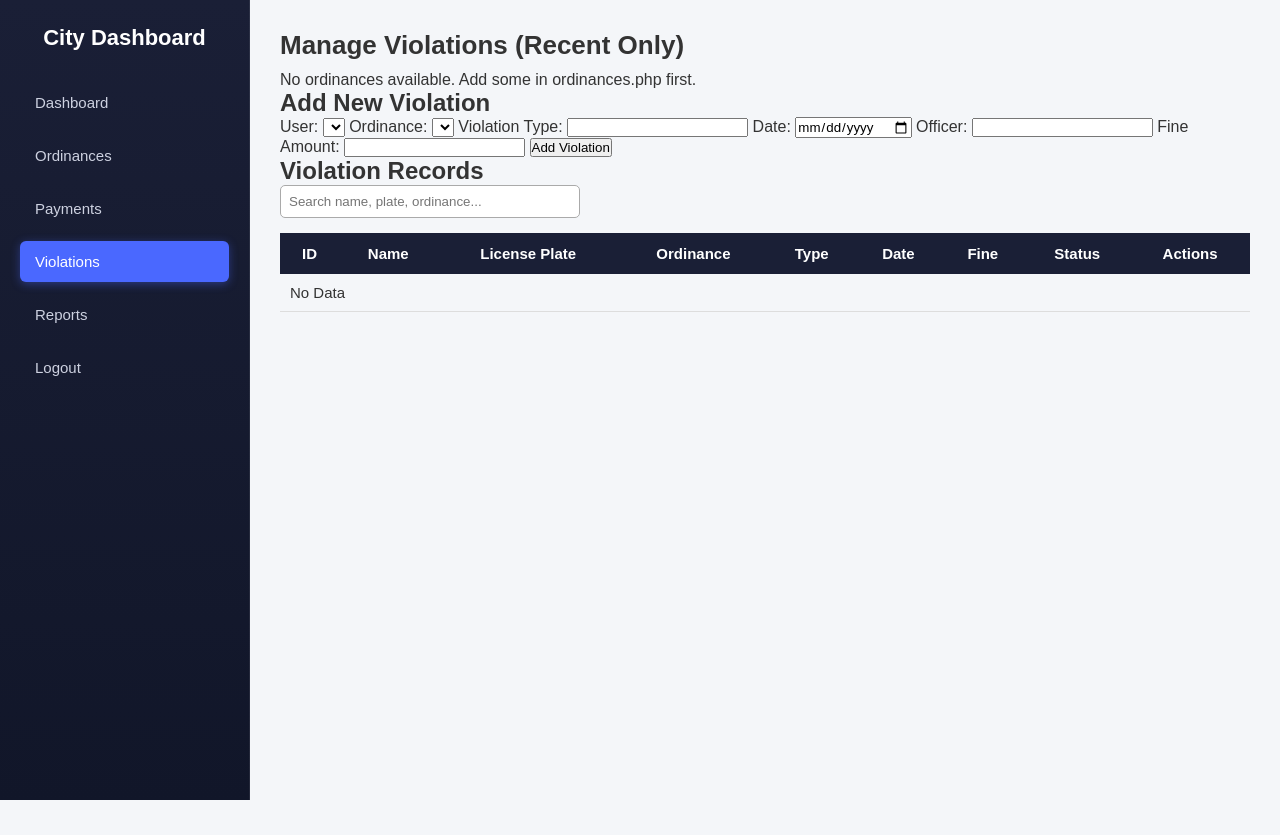
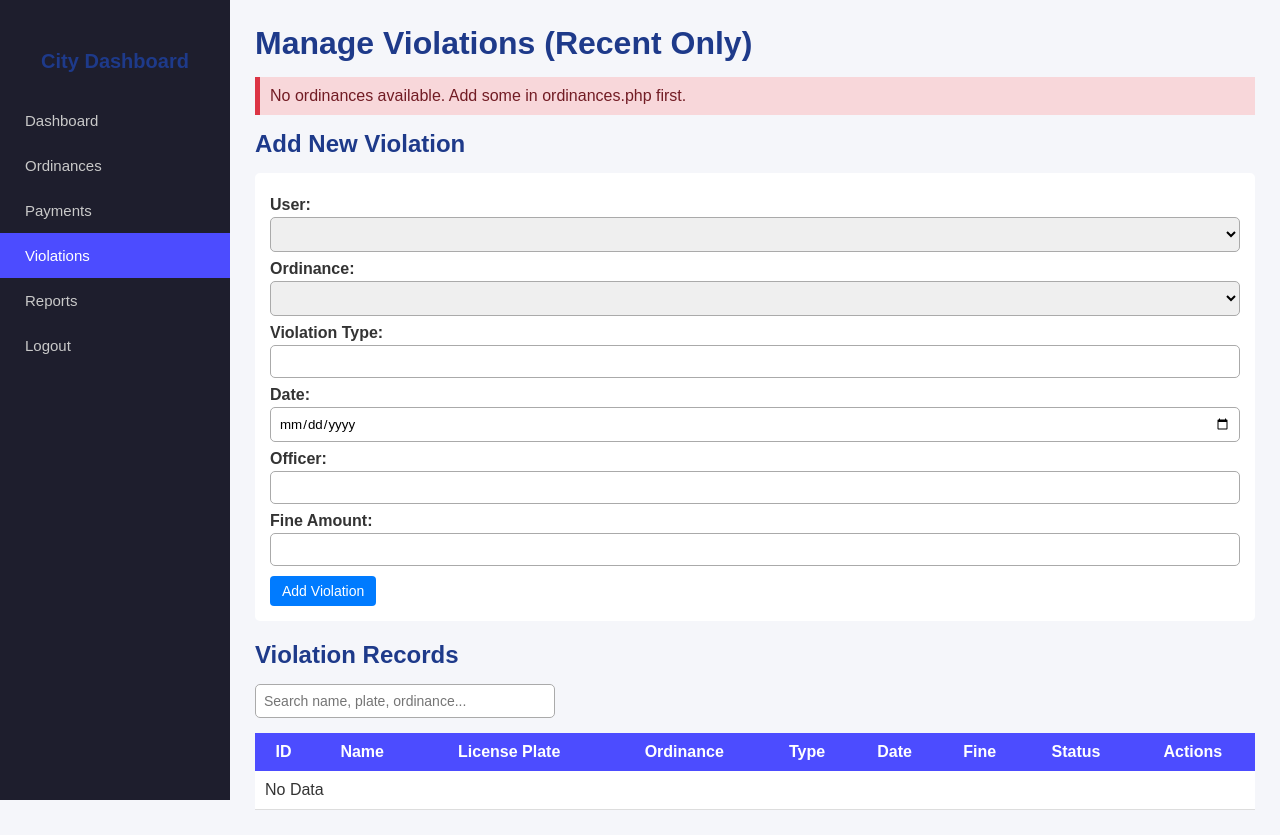
Before and after one commit to IsnajiInna/traffic, a PHP site: page /violations.php in a window 1280 px wide. Before the commit the page ends 800 px from the top, so only its background shows below. Run offline with PHP 8.4, Linux system fonts and the light colour scheme; the visitor is signed in with stand-in values (Sample User, id 1); data that the repository does not hold is empty.

Commit message:
Refactor CSS for layout and design improvements
Updated styles for sidebar, main content, and buttons.

```diff
--- a/traffic/style.css
+++ b/traffic/style.css
@@ -1,164 +1,304 @@
-/* ===== Global Reset ===== */
+/* ========== RESET ========== */
 * {
     margin: 0;
     padding: 0;
     box-sizing: border-box;
-    font-family: "Poppins", sans-serif;
+    font-family: Arial, sans-serif;
 }
 
 body {
-    background: #f4f6f9;
+    background: #f5f6fa;
+    display: flex;
     color: #333;
-    display: flex;
 }
 
-/* ===== Sidebar ===== */
+/* ========== SIDEBAR ========== */
 .sidebar {
-    width: 250px;
+    width: 230px;
     height: 100vh;
-    background: linear-gradient(180deg, #1a1f36, #111629);
+    background: #1e1e2d;
     color: #fff;
     position: fixed;
     top: 0;
     left: 0;
-    padding: 25px 20px;
-    border-right: 1px solid rgba(255,255,255,0.08);
+    padding-top: 50px;
     display: flex;
     flex-direction: column;
-    overflow-y: auto;
-    transition: 0.3s ease;
-    z-index: 100;
 }
 
 .sidebar h2 {
-    font-size: 22px;
     text-align: center;
+    font-size: 20px;
     margin-bottom: 25px;
-    font-weight: 600;
 }
 
 .sidebar a {
-    padding: 12px 15px;
-    margin: 6px 0;
+    padding: 14px 25px;
+    color: #c9c9c9;
     text-decoration: none;
-    color: #cdd1e0;
-    border-radius: 6px;
-    transition: 0.25s;
     font-size: 15px;
     display: block;
+    transition: 0.25s;
 }
 
-.sidebar a:hover {
-    background: rgba(74,104,255,0.2);
+.sidebar a:hover,
+.sidebar .active {
+    background: #4c4cff;
     color: #fff;
-    transform: translateX(4px);
 }
 
-.sidebar a.active {
-    background: #4a68ff;
-    color: #fff;
-    box-shadow: 0 2px 10px rgba(74,104,255,0.4);
+/* ========== MAIN CONTENT CONTAINERS ========== */
+.main-content, .container {
+    margin-left: 230px;
+    padding: 25px;
+    width: calc(100% - 230px);
 }
 
-/* Toggle for mobile */
-.toggle-btn {
-    display: none;
-    position: fixed;
-    top: 15px;
-    left: 15px;
-    font-size: 25px;
-    background: #4a68ff;
-    color: #fff;
-    padding: 8px 12px;
-    border-radius: 6px;
-    cursor: pointer;
-    z-index: 200;
+h1, h2, h3 {
+    margin-bottom: 15px;
+    color: #1e3a8a;
 }
 
-/* ===== Main Content ===== */
-.main-content {
-    margin-left: 250px;
-    width: calc(100% - 250px);
-    padding: 30px;
-    transition: 0.3s;
+/* ========== BUTTONS ========== */
+.btn, .button {
+    padding: 7px 12px;
+    border: none;
+    cursor: pointer;
+    background: #007bff;
+    color: white;
+    border-radius: 4px;
+    font-size: 14px;
+    text-decoration: none;
+    display: inline-block;
+}
+.btn:hover, .button:hover {
+    background: #0056b3;
 }
 
-.main-content h1 {
-    font-size: 26px;
-    margin-bottom: 10px;
+.btn-danger {
+    background: #dc3545;
+}
+.btn-danger:hover {
+    background: #b20000;
 }
 
-.logout {
-    color: red;
-    font-size: 14px;
-    text-decoration: none;
-}
-
-/* ===== Dashboard Cards ===== */
-.cards {
-    margin-top: 25px;
-    display: grid;
-    grid-template-columns: repeat(auto-fit, minmax(230px, 1fr));
-    gap: 18px;
-}
-
-.card {
-    background: #fff;
-    padding: 18px;
-    border-radius: 10px;
-    box-shadow: 0 2px 8px rgba(0,0,0,0.08);
-    border: 1px solid #e9e9e9;
-    transition: .3s;
-}
-
-.card:hover {
-    transform: translateY(-4px);
-}
-
-/* ===== Tables ===== */
-.table-container {
-    margin-top: 25px;
-    background: #fff;
-    padding: 20px;
-    border-radius: 10px;
-    box-shadow: 0 2px 8px rgba(0,0,0,0.08);
-}
-
+/* ========== TABLES ========== */
 table {
     width: 100%;
+    background: white;
     border-collapse: collapse;
-    font-size: 15px;
+    margin-top: 15px;
 }
-
 table th {
-    background: #1a1f36;
-    color: #fff;
-    padding: 12px;
+    background: #4c4cff;
+    color: white;
+    padding: 10px;
 }
-
 table td {
     padding: 10px;
     border-bottom: 1px solid #ddd;
 }
-
-table tr:hover {
-    background: #f1f3f7;
+tr:hover {
+    background: #f1f1ff;
 }
 
-/* ===== Responsive ===== */
-@media(max-width: 768px) {
-    .sidebar {
-        left: -260px;
-    }
-    .sidebar.show {
-        left: 0;
-    }
-    .toggle-btn {
-        display: block;
-    }
-    .main-content {
-        margin-left: 0;
-        width: 100%;
-        padding-top: 70px;
-    }
+/* ========== FORMS (GLOBAL) ========== */
+form {
+    margin-bottom: 20px;
+    background: white;
+    padding: 15px;
+    border-radius: 5px;
 }
+form label {
+    display: block;
+    margin-top: 8px;
+    font-weight: bold;
+}
+form input, form select, form textarea {
+    width: 100%;
+    padding: 8px;
+    margin-top: 3px;
+    border-radius: 5px;
+    border: 1px solid #aaa;
+}
+form button, form input[type="submit"] {
+    margin-top: 10px;
+    padding: 8px 14px;
+    background: #2563eb;
+    color: #fff;
+    border: none;
+    border-radius: 5px;
+    transition: 0.2s;
+}
+form button:hover, form input[type="submit"]:hover {
+    background: #1d4ed8;
+}
+
+/* ========== SEARCH INPUT ========== */
+.search-box {
+    width: 300px;
+    margin-bottom: 10px;
+}
+.search-input {
+    width: 100%;
+    padding: 9px;
+    border-radius: 5px;
+    border: 1px solid #999;
+    font-size: 14px;
+}
+
+/* ========== STATUS COLORS ========== */
+.paid, .status-paid {
+    color: #059669;
+    font-weight: bold;
+}
+.unpaid, .status-unpaid {
+    color: #dc2626;
+    font-weight: bold;
+}
+
+/* ========== MESSAGE BOXES ========== */
+.success {
+    background: #d4edda;
+    color: #155724;
+    padding: 10px;
+    border-left: 5px solid #28a745;
+    margin-bottom: 15px;
+}
+.error {
+    background: #f8d7da;
+    color: #721c24;
+    padding: 10px;
+    border-left: 5px solid #dc3545;
+    margin-bottom: 15px;
+}
+
+/* ========== DASHBOARD CARDS ========== */
+.card {
+    background: #fff;
+    padding: 18px;
+    border-radius: 6px;
+    box-shadow: 0 1px 3px rgba(0,0,0,.1);
+    margin-bottom: 15px;
+}
+.card h3 {
+    margin-bottom: 5px;
+}
+
+/* ========== ORDINANCES EXTRA DESIGN ========== */
+#editForm {
+    margin-top: 15px;
+    background: #f8f9ff;
+    padding: 15px;
+    border-radius: 8px;
+    border: 1px solid #d1d5db;
+}
+#editForm h3 {
+    margin-top: 0;
+}
+
+button.delete {
+    padding: 6px 10px;
+    background: #dc2626;
+    color: white;
+    border-radius: 6px;
+}
+button.delete:hover {
+    background: #ef4444;
+}
+
+.dashboard-nav {
+    display: flex;
+    gap: 10px;
+    flex-wrap: wrap;
+    margin-bottom: 20px;
+}
+.dashboard-nav a {
+    background: #2563eb;
+    color: white;
+    padding: 8px 14px;
+    border-radius: 6px;
+    text-decoration: none;
+    font-size: 14px;
+}
+.dashboard-nav a:hover { background: #1d4ed8; }
+.logout { background: #dc2626 !important; }
+.logout:hover { background: #ef4444 !important; }
+
+/* ========== ORDINANCE PAGE LAYOUT ========== */
+
+/* Push page away from sidebar like dashboard/payments */
+.ordinance-content {
+    margin-left: 230px;
+    width: calc(100% - 230px);
+    padding: 25px;
+    min-height: 100vh;
+    background: #f4f5f9;
+}
+
+/* Container for Add Ordinance & List */
+.ordinance-box {
+    width: 90%;
+    max-width: 1200px;
+    background: #ffffff;
+    padding: 20px;
+    border-radius: 10px;
+    box-shadow: 0 1px 5px rgba(0,0,0,0.12);
+    margin-bottom: 20px;
+}
+
+/* Ordinance table header */
+.ordinance-table th {
+    background: #1e3a8a;
+    color: white;
+    text-align: left;
+}
+
+/* Edit & Delete buttons */
+.btn-edit {
+    background: #2563eb;
+    color: white;
+    padding: 6px 10px;
+    border-radius: 6px;
+    border: none;
+    cursor: pointer;
+}
+.btn-edit:hover { background: #1d4ed8; }
+
+.btn-delete {
+    background: #dc2626;
+    color: white;
+    padding: 6px 10px;
+    border-radius: 6px;
+    border: none;
+    cursor: pointer;
+}
+.btn-delete:hover { background: #ef4444; }
+
+/* Hidden edit form */
+#editForm {
+    margin-top: 20px;
+    background: #f8f9ff;
+    padding: 15px;
+    border-radius: 8px;
+    border: 1px solid #d1d5db;
+}
+#editForm h3 { margin-top: 0; }
+#editForm button.cancel-edit {
+    background: #6b7280;
+    color: white;
+    padding: 6px 12px;
+    border-radius: 6px;
+}
+#editForm button.cancel-edit:hover {
+    background: #9ca3af;
+}
+.notif-badge {
+    background: red;
+    color: white;
+    font-size: 12px;
+    padding: 2px 6px;
+    border-radius: 50%;
+    margin-left: 5px;
+    vertical-align: top;
+}
```
